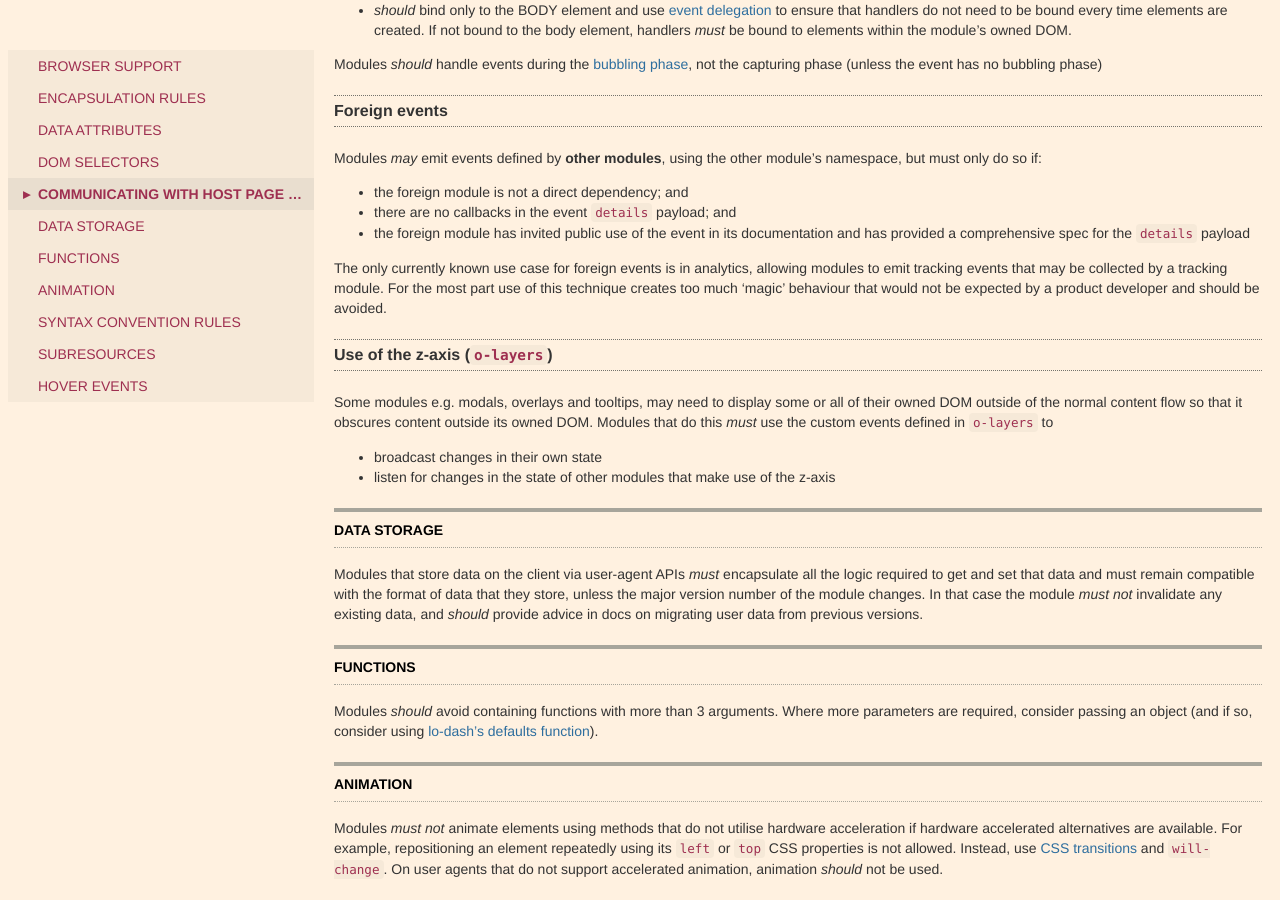
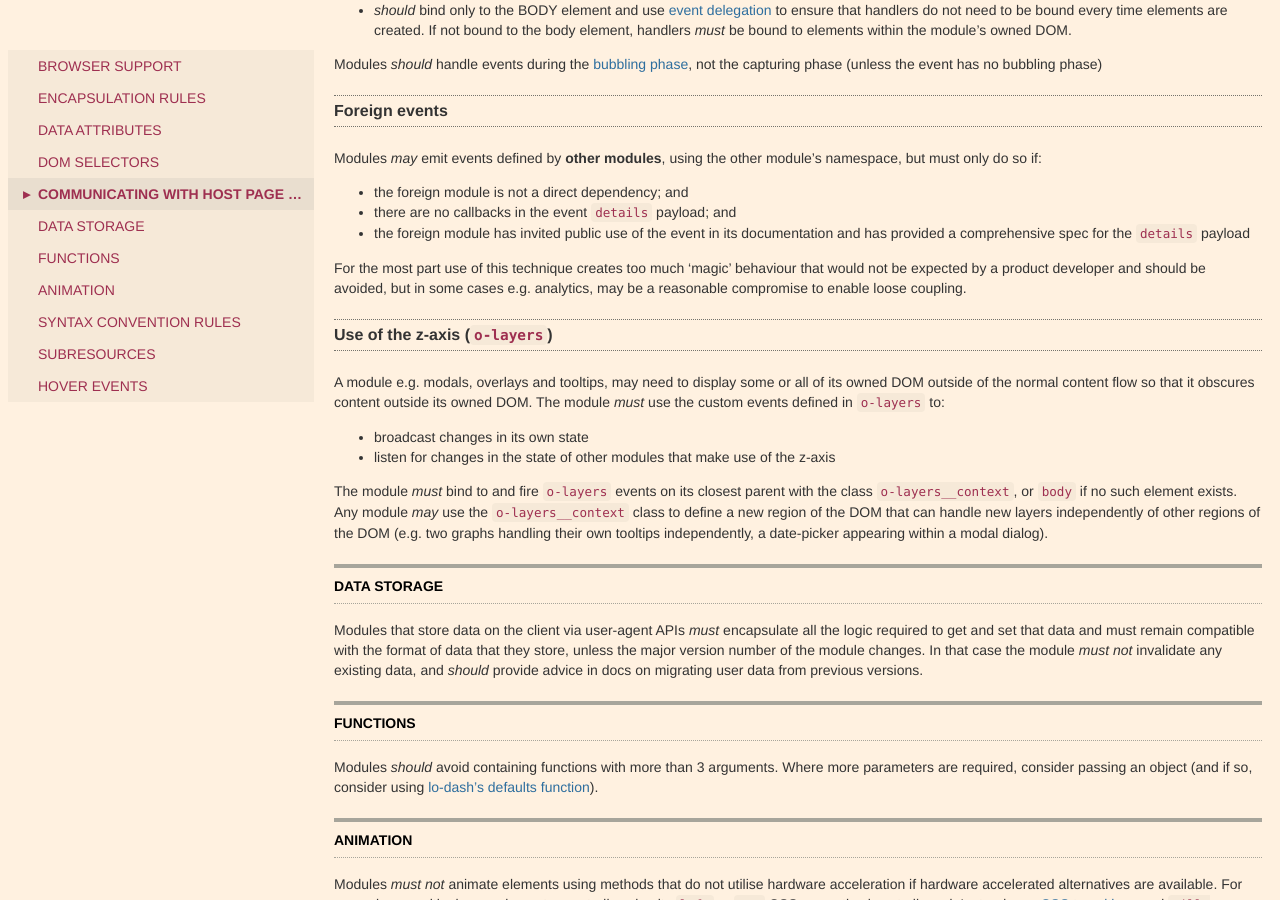
Before and after one commit to Financial-Times/ft-origami, a Jekyll site: the page built from docs/syntax/js.md, in a window 1280 px wide and 900 px high, scrolled down 2176 px. Built offline with Jekyll 4.4.1, drawn with Linux system fonts in a browser that asks for light colours; some web fonts are replaced.

Commit message:
documenetd approach to having contexts for layers

```diff
--- a/docs/syntax/js.md
+++ b/docs/syntax/js.md
@@ -93,14 +93,16 @@ Modules *may* emit events defined by **other modules**, using the other module's
 * there are no callbacks in the event `details` payload; and
 * the foreign module has invited public use of the event in its documentation and has provided a comprehensive spec for the `details` payload
 
-The only currently known use case for foreign events is in analytics, allowing modules to emit tracking events that may be collected by a tracking module.  For the most part use of this technique creates too much 'magic' behaviour that would not be expected by a product developer and should be avoided.
+For the most part use of this technique creates too much 'magic' behaviour that would not be expected by a product developer and should be avoided, but in some cases e.g. analytics, may be a reasonable compromise to enable loose coupling.
 
 ### Use of the z-axis (`o-layers`)
 
-Some modules e.g. modals, overlays and tooltips, may need to display some or all of their owned DOM outside of the normal content flow so that it obscures content outside its owned DOM. Modules that do this *must* use the custom events defined in `o-layers` to
+A module e.g. modals, overlays and tooltips, may need to display some or all of its owned DOM outside of the normal content flow so that it obscures content outside its owned DOM. The module *must* use the custom events defined in `o-layers` to:
 
-* broadcast changes in their own state
+* broadcast changes in its own state
 * listen for changes in the state of other modules that make use of the z-axis
+
+The module *must* bind to and fire `o-layers` events on its closest parent with the class `o-layers__context`, or `body` if no such element exists. Any module *may* use the `o-layers__context` class to define a new region of the DOM that can handle new layers independently of other regions of the DOM (e.g. two graphs handling their own tooltips independently, a date-picker appearing within a modal dialog).
 
 ## Data storage
 
```
